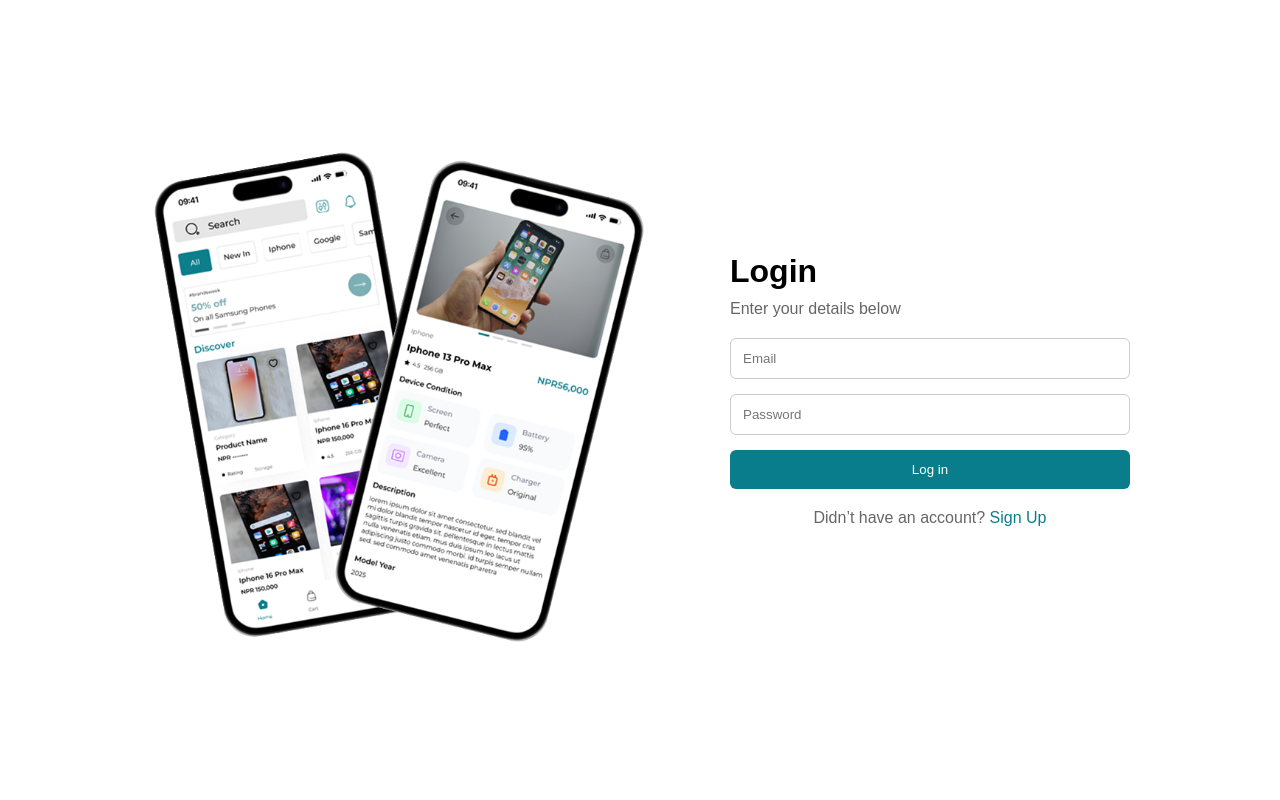
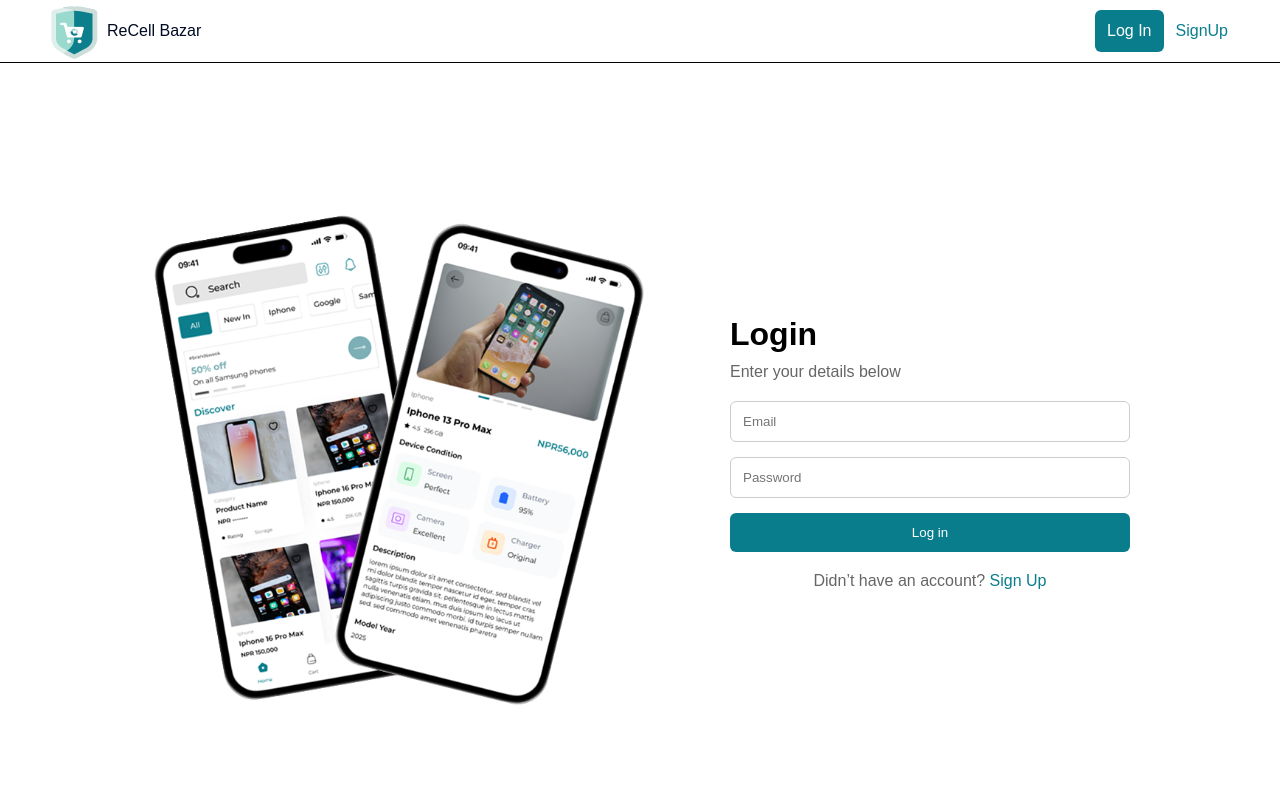
Before and after one commit to SushimRupakheti/Recell_Bazar-web-, a Next.js app: page /login in a window 1280 px wide. Shown: the top 800 px of the page. Built offline with nearby package versions, Linux system fonts and the light colour scheme.

Commit message:
changes madein authheader

```diff
--- a/app/(auth)/login/page.tsx
+++ b/app/(auth)/login/page.tsx
@@ -6,6 +6,7 @@ import AuthHeader from "@/app/components/auth_header";
 export default function LoginPage() {
   return (
     <>
+    <AuthHeader></AuthHeader>
     <div className="auth-page">
       <div className="auth-left">
         <Image
--- a/app/(auth)/register/page.tsx
+++ b/app/(auth)/register/page.tsx
@@ -1,9 +1,12 @@
 import Image from "next/image";
 import Link from "next/link";
 import RegisterForm from "../_components/register_form";
+import AuthHeader from "@/app/components/auth_header";
 
 export default function RegisterPage() {
   return (
+    <>
+    <AuthHeader></AuthHeader>
     <div className="auth-page">
       {/* Left Side */}
       <div className="auth-left">
@@ -26,5 +29,6 @@ export default function RegisterPage() {
         </p>
       </div>
     </div>
+    </>
   );
 }
--- a/app/components/auth_header.tsx
+++ b/app/components/auth_header.tsx
@@ -6,7 +6,7 @@ export default function AuthHeader() {
   return (
     <header className="w-full border-b border-gray-200 bg-white">
       {/* This container fixes the spacing */}
-      <div className="max-w-[1280px] mx-auto flex items-center justify-between px-6 py-3">
+      <div className="max-w-[1200px] mx-auto flex items-center justify-between px-6 py-3">
 
         {/* LEFT — Logo + Title */}
         <div className="flex items-center gap-3">
@@ -15,23 +15,23 @@ export default function AuthHeader() {
             alt="ReCell Bazar Logo"
             className="w-12 h-12 object-contain"
           />
-          <span className="text-2xl font-semibold text-[#020b23]">ReCell Bazar</span>
+          <span className="text-3xl font-semibold text-[#020b23]">ReCell Bazar</span>
         </div>
 
         {/* RIGHT — Navigation Buttons */}
-        <div className="flex items-center gap-4">
+        <div className="flex items-center gap-8">
           <Link
             href="/login"
-            className="px-5 py-2 border border-[#0a7d8c] text-[#0a7d8c] rounded-md font-medium hover:bg-[#0a7d8c] hover:text-white transition"
+            className="primary-btn flex no-underline items-center justify-center h-10 px-8"
           >
             Log In
           </Link>
 
           <Link
-            href="/signup"
-            className="px-5 py-2 bg-[#0a7d8c] text-white rounded-md font-medium hover:opacity-90 transition"
+            href="/signp"
+            className="secondary-btn flex no-underline items-center justify-center h-10 px-8"
           >
-            Sign Up
+            SignUp
           </Link>
         </div>
 
```
